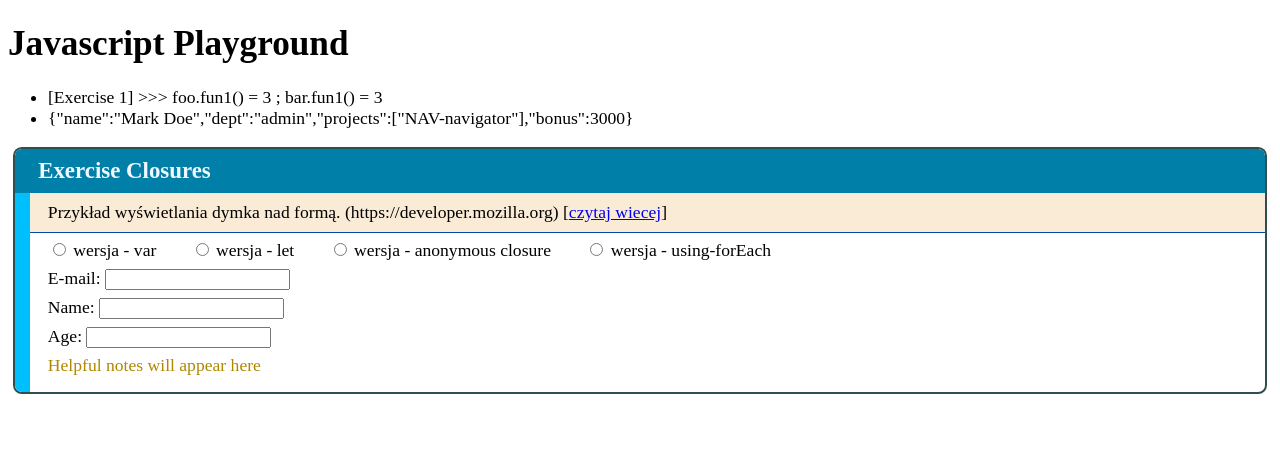
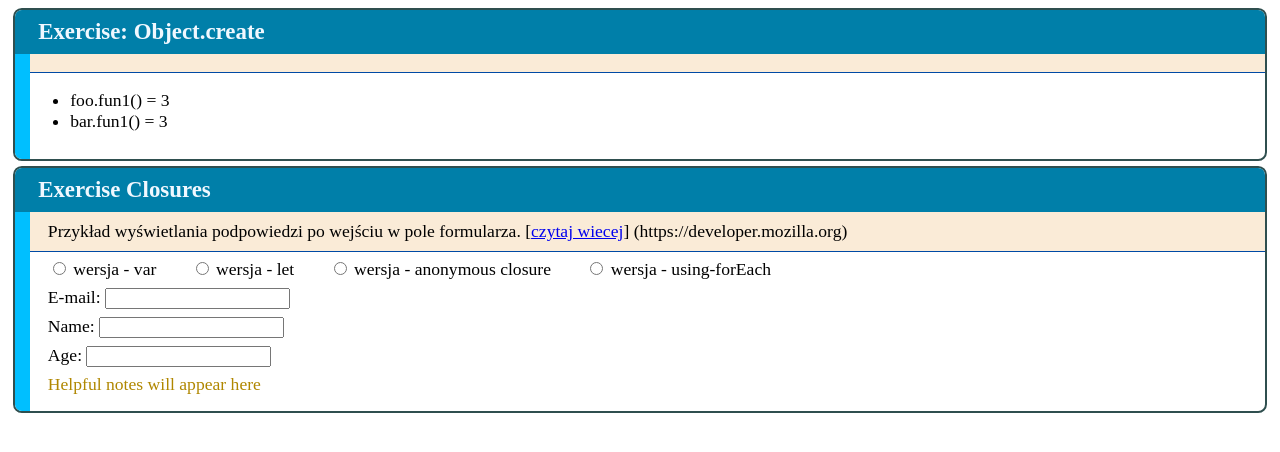
Before and after one commit to bogdanpolak/bsc-site, a Jekyll site: the page built from js-play/index.html, in a window 1280 px wide. Shown: the top 452 px of the page. Built offline with Jekyll 4.4.1, drawn with Linux system fonts in a browser that asks for light colours.

Commit message:
Poprawiono ex1 - Object.create

```diff
--- a/_layouts/javascript-playground.html
+++ b/_layouts/javascript-playground.html
@@ -30,8 +30,6 @@
 			margin: 0.4em 1em;
 			padding: 0;
 		}
-		.example form {
-		}
 		.example .reference {
 			margin: 0px;
 			padding: 0.5em 1em;
--- a/js-play/index.html
+++ b/js-play/index.html
@@ -3,9 +3,14 @@ layout: javascript-playground
 title: playground one
 ---
 
+<div class="example" id="example-object-create">
 	<div>
-	<h1>Javascript Playground</h1>
-	<ul id="out"></ul>
+		<h1>Exercise: Object.create</h1>
+	</div>
+	<div class="example-content">
+		<p class="reference"></p>
+		<ul class="out"></ul>
+	</div>
 </div>
 
 <div class="example" id="example-closures">
@@ -14,8 +19,9 @@ title: playground one
 	</div>
 	<div class="example-content">
 		<p class="reference">
-			Przykład wyświetlania dymka nad formą. (https://developer.mozilla.org)
+			Przykład wyświetlania podpowiedzi po wejściu w pole formularza.
 			[<a href="https://developer.mozilla.org/en-US/docs/Web/JavaScript/Closures#Creating_closures_in_loops_A_common_mistake">czytaj wiecej</a>]
+			(https://developer.mozilla.org)
 		</p>
 		<form action="">
 			<p>
@@ -58,7 +64,20 @@ String.prototype.formatUnicorn = String.prototype.formatUnicorn || function () {
 	return str;
 };
 
-function exercise1( out ) {
+const exercise1 = {
+	out: null,
+	init: function () {
+		var ex1div = document.getElementById('example-object-create');
+		this.out = ex1div.getElementsByTagName('ul').item(0);
+	},
+	log: function (info, value) {
+		var li=document.createElement('li');
+		this.out.appendChild(li);
+		li.innerHTML = info+' = '+value;
+	},
+	run: function () {
+		this.init();
+		// ---------------
 		var foo = {
 			x: 1,
 			y: 2,
@@ -67,9 +86,9 @@ function exercise1( out ) {
 			}
 		};
 		const bar = Object.create(foo);
-	const out1 = "foo.fun1() = "+foo.fun1();
-	const out2 = "bar.fun1() = "+bar.fun1();
-	out.log ('[Exercise 1] >>> '+out1+' ; '+out2);
+		this.log ("foo.fun1()", foo.fun1() );
+		this.log ("bar.fun1()", bar.fun1() );
+	}
 };
 
 function exercise2( out ) {
@@ -113,7 +132,7 @@ function exercise2( out ) {
 	mark.bonus = 3000;
 	var fred = new SalesStaff;
 	var jane = new Engineer;
-	out.log (JSON.stringify(mark));
+	// out.log (JSON.stringify(mark));
 	/*
 	 * article:
 	 */
```
Also changed, not shown: other parts of js-play/index.html (+2 -8 lines). Lines whose indentation alone changed are shown as unchanged.
